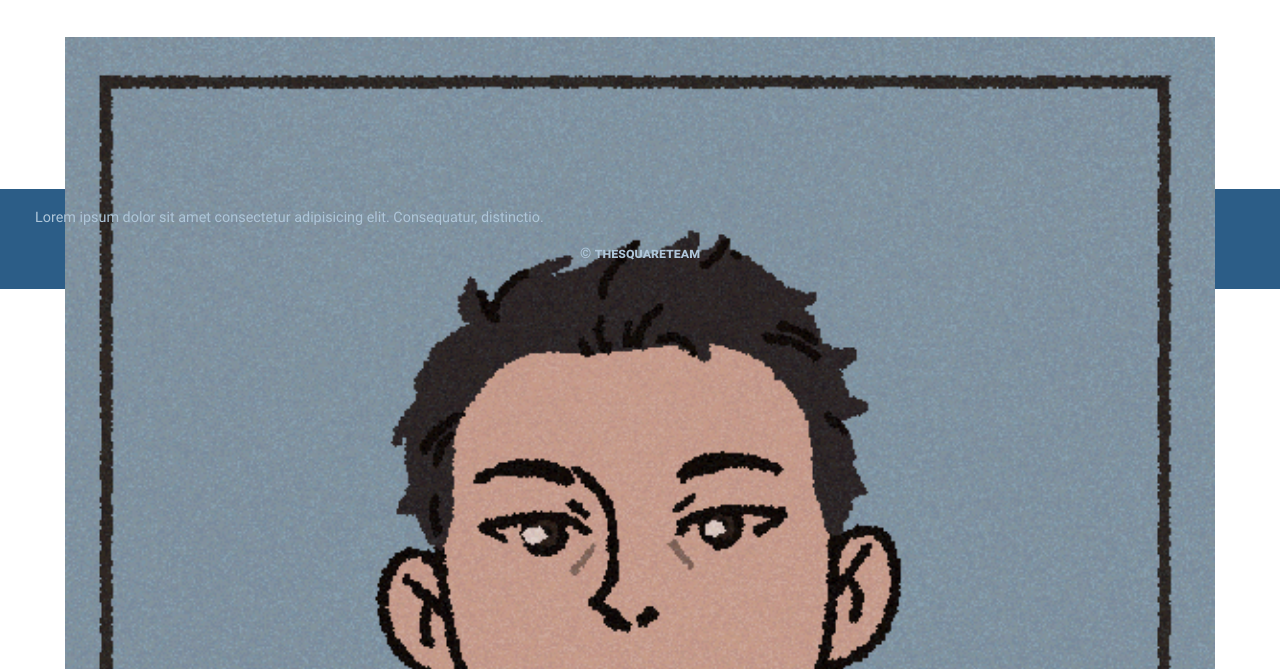
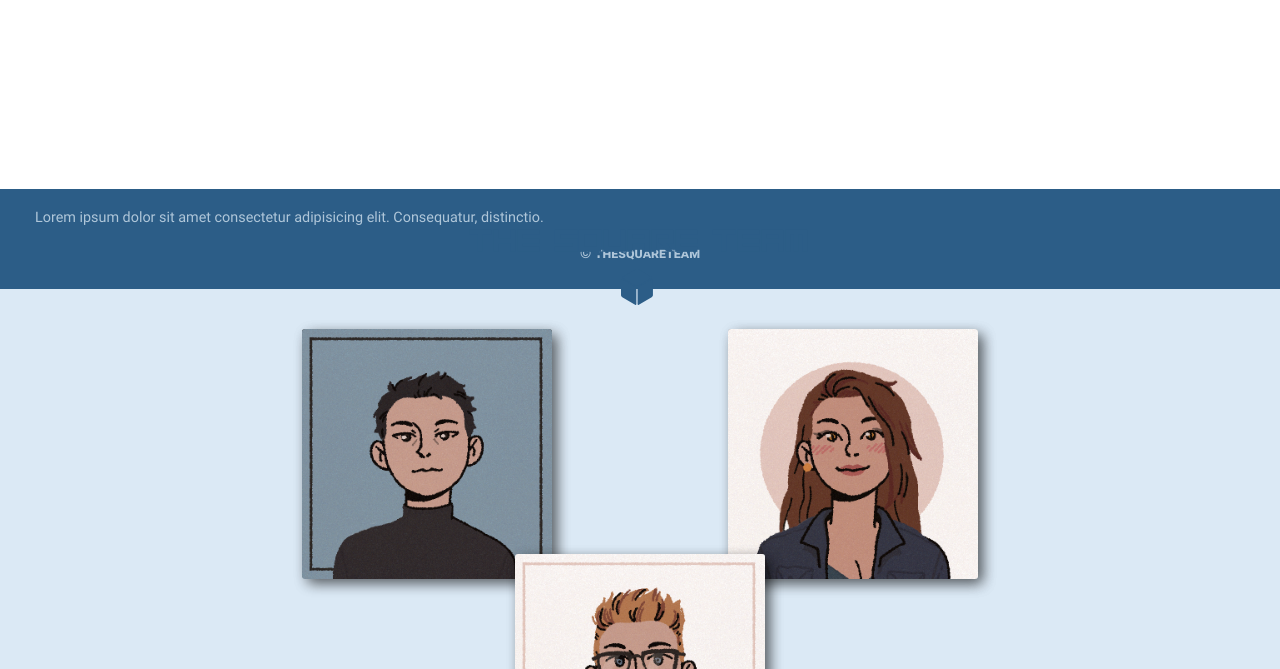
Before and after one commit to gnos28/WCS-project-1, a website built with Parcel: page index.html in a window 1280 px wide. Shown: the part 631-1300 px from the top of the page. Built offline with nearby package versions, Linux system fonts and the light colour scheme.

Commit message:
ajout css section + mise en commentaire deux div ajoutées dans html

```diff
--- a/index.html
+++ b/index.html
@@ -61,13 +61,13 @@
               <p>L'EQUIPE</p>
             </div>
           </div>
-          <div class="team-members">
+          <!-- <div class="team-members">
             <img src="img/anthony.png" alt="anthony" class="miniature" />
             <img src="img/emma.png" alt="emma" class="miniature" />
             <img src="img/julien.png" alt="julien" class="miniature" />
             <img src="img/lora.png" alt="lora" class="miniature" />
             <img src="img/alexandre.png" alt="lora" class="miniature" />
-          </div>
+          </div> -->
         </div>
       </section>
 
--- a/style/style.css
+++ b/style/style.css
@@ -75,6 +75,10 @@ h1 {
   font-weight: bold;
   text-align: center;
   color: var(--var-name2);
+}
+
+section {
+  height: calc(100vh - var(--header-height));
 }
 
 /* modif header & header > .container pour passer en position fixed */
@@ -627,8 +631,8 @@ p.credits {
     display: none;
   }
 
-  /* .team-members {
-    display:block;
+  .team-members {
+    display:flex;
     justify-content: space-around;
     margin: 1rem;
     flex-wrap: wrap;
@@ -640,7 +644,7 @@ p.credits {
     width: 125px;
     height: 125px;
     border-radius: 2px;
-  } */
+  }
 
   /* fin breakpoint section accueil */
 }
```
